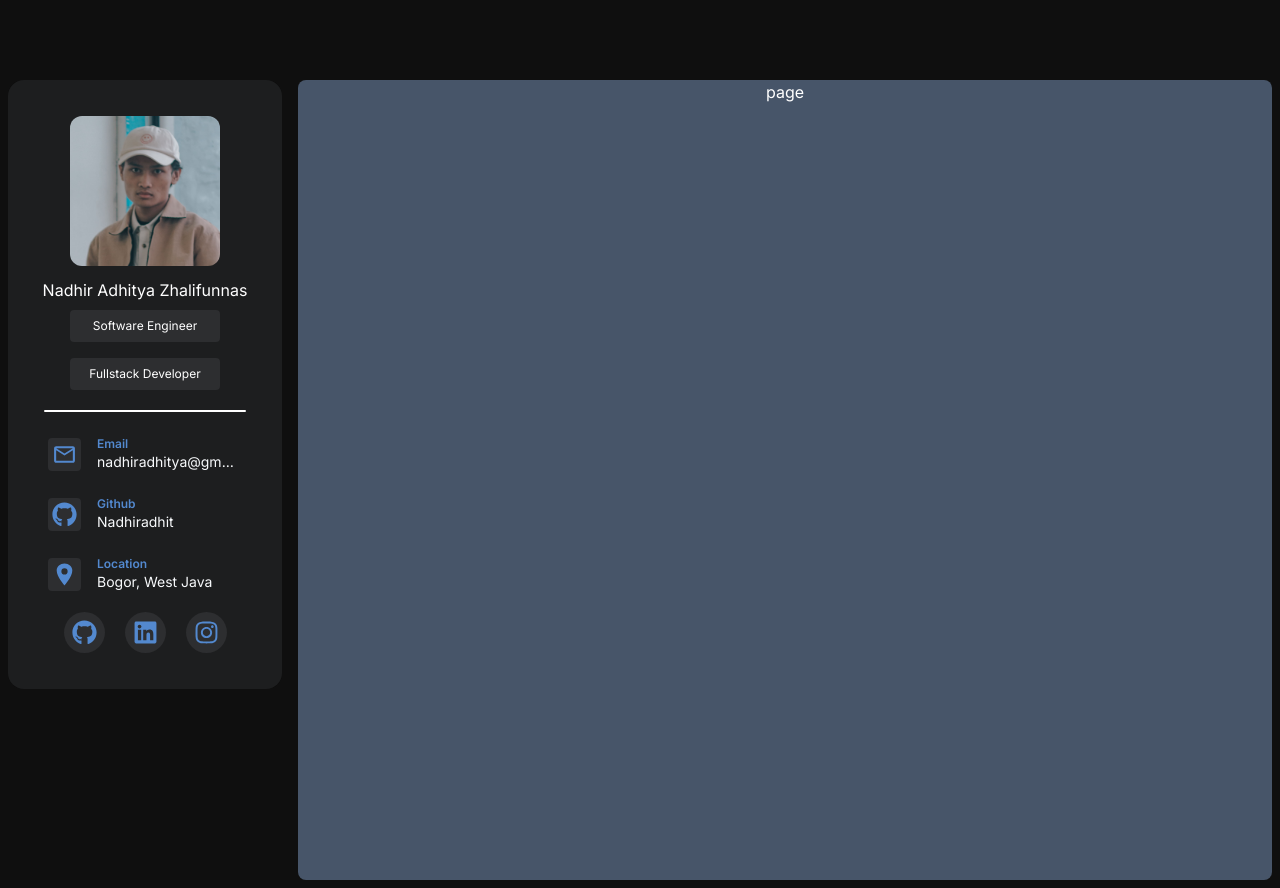
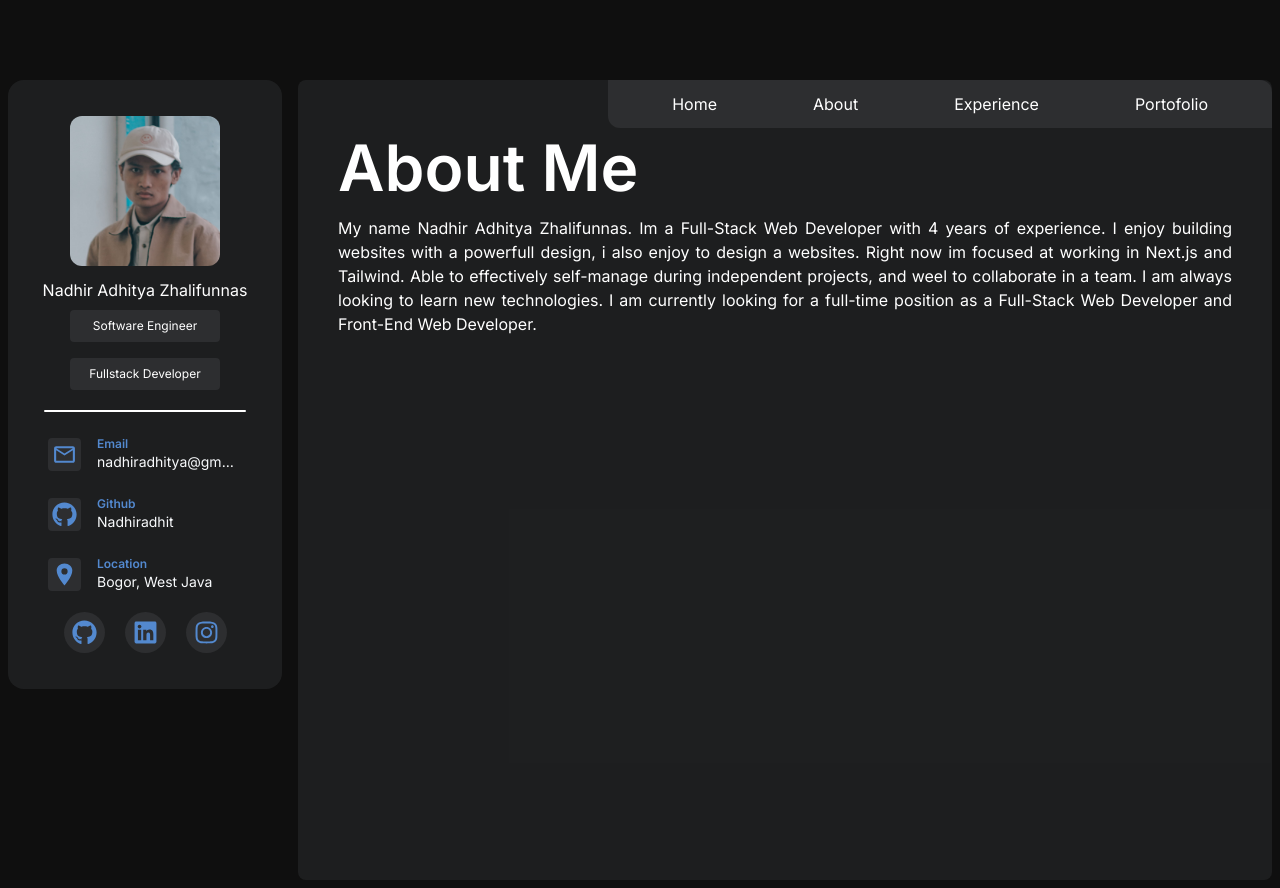
Before and after one commit to Nadhiradhit/portofolio-v2, a Next.js app: page /dev in a window 1280 px wide. Built offline with nearby package versions, Linux system fonts and the light colour scheme.

Commit message:
feat: layout for landing page

```diff
--- a/src/app/dev/page.tsx
+++ b/src/app/dev/page.tsx
@@ -1,14 +1,51 @@
+import React from "react";
+import Link from "next/link";
 import Navbar from "@/components/navigation/navbar";
-import React from "react";
 
 export default function page() {
 	return (
-		<div className="p-2 flex gap-4">
+		<div className="p-2 flex lg:gap-4">
 			<div className="">
 				<Navbar />
 			</div>
-			<div className="text-white bg-slate-600 w-full rounded-lg text-center h-screen">
-				page
+			<div className="text-white bg-[#2d2e30]/50 w-full rounded-lg h-screen relative">
+				<div className="flex justify-end gap-4">
+					<div className="w-auto h-12 bg-[#2d2e30] flex gap-24 items-center justify-center px-16 rounded-bl-xl rounded-tr-xl">
+						<Link
+							href="https://github.com/nadhiradhitt"
+							className="hover:text-[#5389cf]">
+							<p>Home</p>
+						</Link>
+						<Link
+							href="https://github.com/nadhiradhitt"
+							className="hover:text-[#5389cf]">
+							<p>About</p>
+						</Link>
+						<Link
+							href="https://github.com/nadhiradhitt"
+							className="hover:text-[#5389cf]">
+							<p>Experience</p>
+						</Link>
+						<Link
+							href="https://github.com/nadhiradhitt"
+							className="hover:text-[#5389cf]">
+							<p>Portofolio</p>
+						</Link>
+					</div>
+				</div>
+				<div className="w-auto p-10 absolute top-0">
+					<p className="text-[4rem] font-semibold text-start">About Me</p>
+					<p className="text-justify">
+						My name Nadhir Adhitya Zhalifunnas. Im a Full-Stack Web Developer
+						with 4 years of experience. I enjoy building websites with a
+						powerfull design, i also enjoy to design a websites. Right now im
+						focused at working in Next.js and Tailwind. Able to effectively
+						self-manage during independent projects, and weel to collaborate in
+						a team. I am always looking to learn new technologies. I am
+						currently looking for a full-time position as a Full-Stack Web
+						Developer and Front-End Web Developer.
+					</p>
+				</div>
 			</div>
 		</div>
 	);
--- a/src/app/layout.tsx
+++ b/src/app/layout.tsx
@@ -17,7 +17,7 @@ export default function RootLayout({
 	return (
 		<html lang="en">
 			<body className={inter.className}>
-				<main className="relative flex flex-col max-w-screen-2xl mx-auto pt-[72px] min-h-screen ">
+				<main className="relative flex flex-col max-w-screen-2xl mx-auto pt-[72px] min-h-screen overflow-y-hidden">
 					{children}
 				</main>
 			</body>
--- a/src/components/navigation/navbar.tsx
+++ b/src/components/navigation/navbar.tsx
@@ -5,7 +5,7 @@ import Divider from "../divider/divider-line";
 
 export default function Navbar() {
 	return (
-		<main className="bg-[#2d2e30]/50 backdrop-blur-sm rounded-2xl h-auto p-3">
+		<main className="bg-[#2d2e30]/50 rounded-2xl h-auto p-3 hidden lg:block">
 			<div className="flex flex-col justify-center items-center gap-3 pt-6">
 				<Image
 					src="/img/profil.jpg"
```
